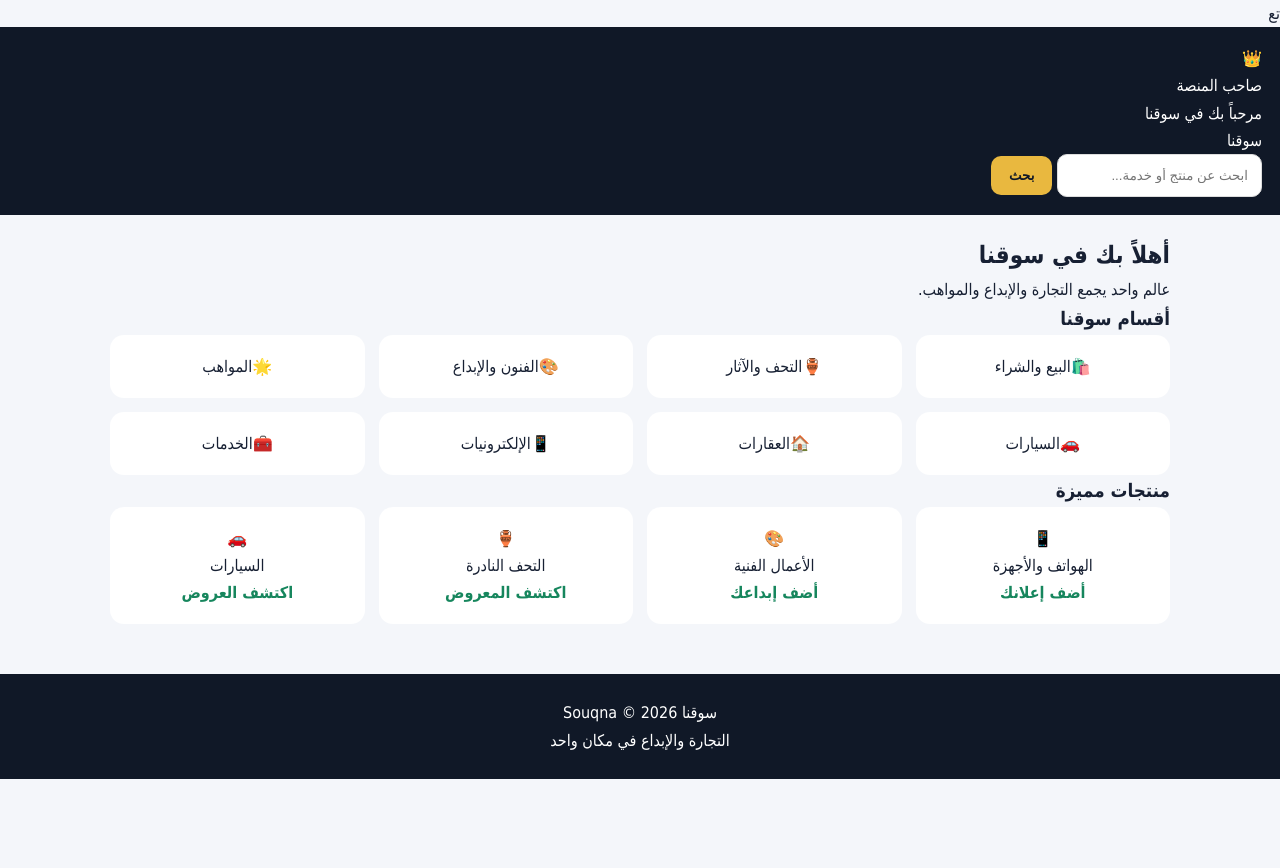
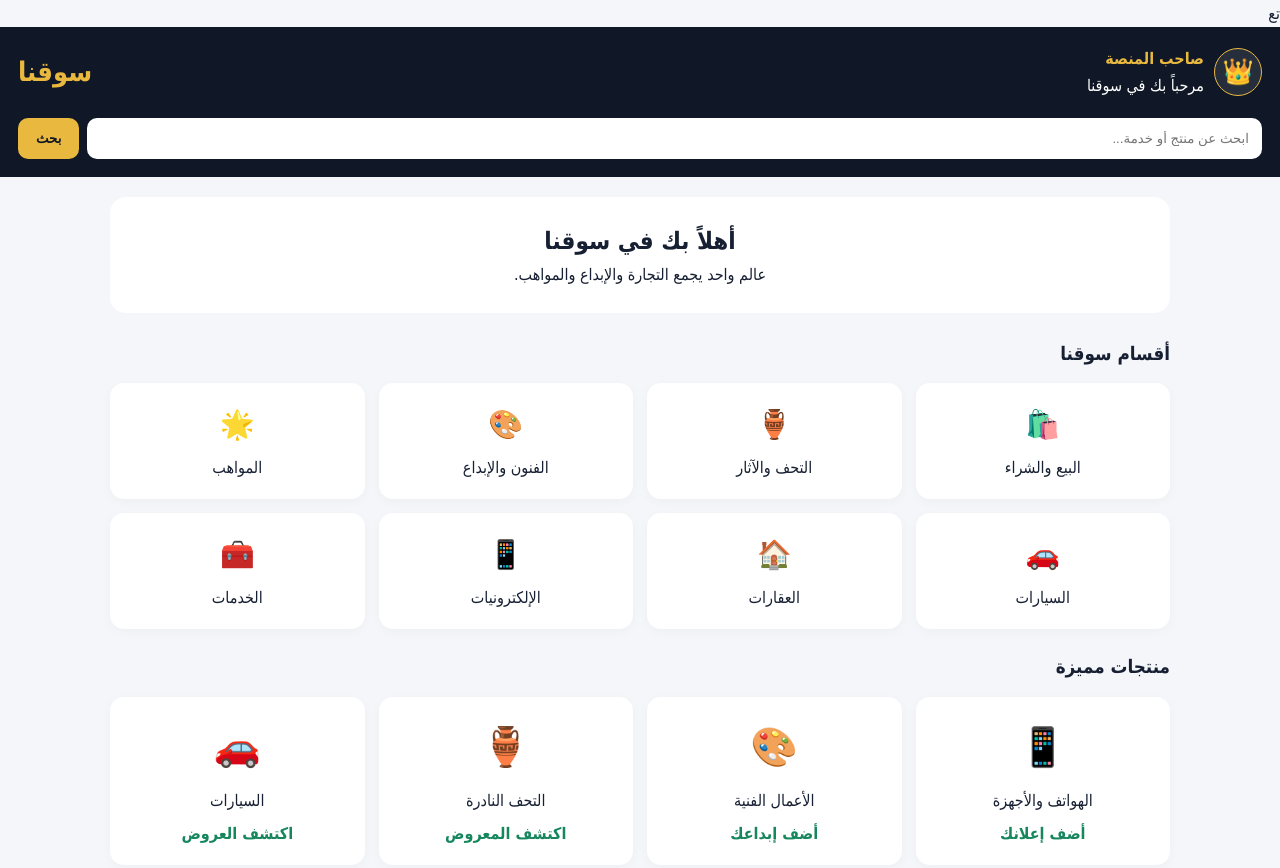
Before and after one commit to batnamohamd-cmyk/souqna, a plain HTML site: page index.html in a window 1280 px wide. Shown: the top 868 px of the page. Before the commit the page ends 800 px from the top, so only its background shows below. Drawn offline with Linux system fonts and the light colour scheme.

Commit message:
Refactor CSS styles and add new classes

```diff
--- a/style.css
+++ b/style.css
@@ -29,6 +29,56 @@ header {
   padding: 18px;
 }
 
+.top {
+  display: flex;
+  justify-content: space-between;
+  align-items: center;
+  gap: 12px;
+}
+
+.profile {
+  display: flex;
+  align-items: center;
+  gap: 10px;
+}
+
+.avatar {
+  width: 48px;
+  height: 48px;
+  display: grid;
+  place-items: center;
+  background: #ffffff18;
+  border: 1px solid var(--gold);
+  border-radius: 50%;
+  font-size: 25px;
+}
+
+.crown {
+  color: var(--gold);
+  font-weight: bold;
+}
+
+.logo {
+  color: var(--gold);
+  font-size: 27px;
+  font-weight: bold;
+}
+
+.search {
+  display: flex;
+  gap: 8px;
+  margin-top: 18px;
+}
+
+.search input {
+  flex: 1;
+  min-width: 0;
+  border: none;
+  border-radius: 10px;
+  padding: 13px;
+  outline: none;
+}
+
 button {
   cursor: pointer;
   border: none;
@@ -37,23 +87,6 @@ button {
   background: var(--gold);
   color: var(--primary);
   font-weight: bold;
-  transition: 0.3s;
-}
-
-button:hover {
-  opacity: 0.85;
-  transform: translateY(-2px);
-}
-
-input {
-  border: 1px solid #ddd;
-  border-radius: 10px;
-  padding: 13px;
-  outline: none;
-}
-
-input:focus {
-  border-color: var(--secondary);
 }
 
 main {
@@ -63,22 +96,22 @@ main {
   padding: 20px;
 }
 
-.category,
-.product {
-  transition: transform 0.3s, box-shadow 0.3s;
-  cursor: pointer;
+.welcome {
+  background: var(--white);
+  border-radius: 16px;
+  padding: 24px;
+  margin-bottom: 25px;
+  text-align: center;
 }
 
-.category:hover,
-.product:hover {
-  transform: translateY(-4px);
-  box-shadow: 0 8px 20px #00000015;
+h3 {
+  margin: 22px 0 14px;
 }
 
 .categories,
 .products {
   display: grid;
-  grid-template-columns: repeat(2, 1fr);
+  grid-template-columns: repeat(2, minmax(0, 1fr));
   gap: 14px;
 }
 
@@ -88,11 +121,41 @@ main {
   border-radius: 14px;
   padding: 18px;
   text-align: center;
+  cursor: pointer;
+  box-shadow: 0 3px 12px #00000008;
+  transition: transform 0.2s, box-shadow 0.2s;
+}
+
+.category:active,
+.product:active {
+  transform: scale(0.97);
+}
+
+.category:hover,
+.product:hover {
+  transform: translateY(-3px);
+  box-shadow: 0 8px 20px #00000015;
+}
+
+.category span {
+  display: block;
+  font-size: 28px;
+  margin-bottom: 5px;
+}
+
+.picture {
+  font-size: 38px;
+  margin-bottom: 8px;
 }
 
 .price {
   color: var(--green);
   font-weight: bold;
+  margin-top: 5px;
+}
+
+[hidden] {
+  display: none !important;
 }
 
 footer {
@@ -119,4 +182,8 @@ footer {
   .product {
     padding: 12px;
   }
+
+  .search button {
+    padding: 10px 13px;
+  }
 }
```
